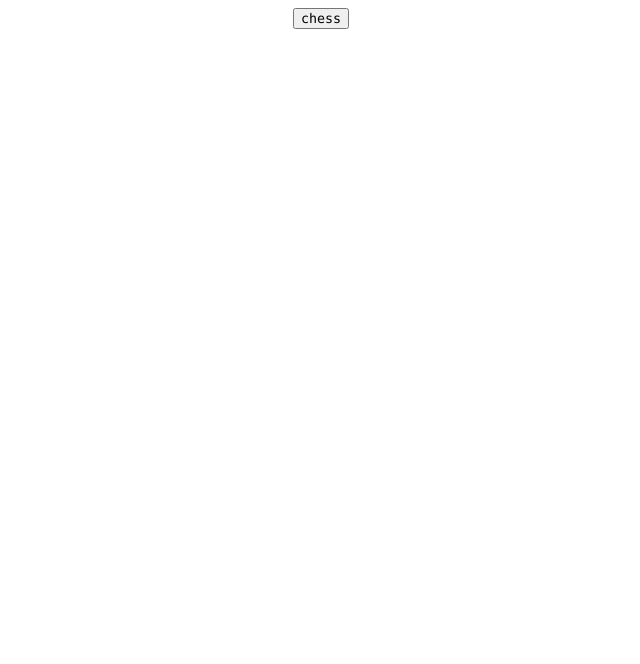
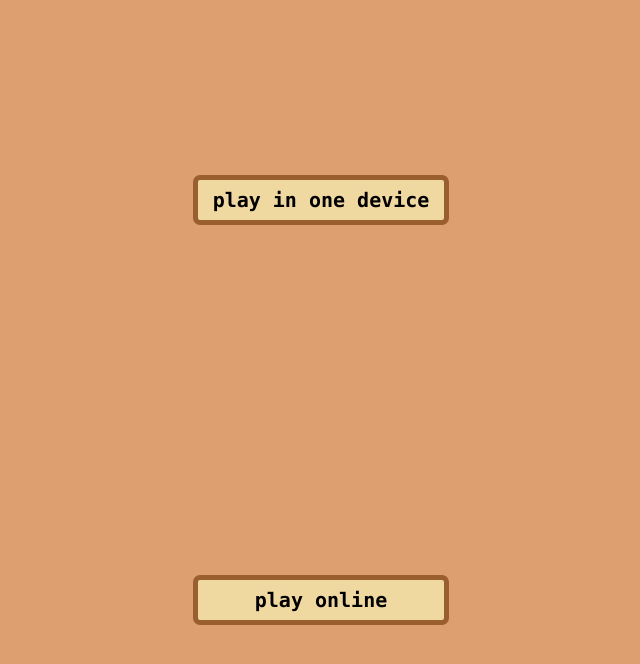
Before and after one commit to feodorbrick-ctrl/chess, a React (Create React App) app: page / in a window 1280 px wide. Shown: the top 664 px of the page, without its empty margins (319-959 px from the left). Built offline with nearby package versions, Linux system fonts and the light colour scheme.

Commit message:
make style home page

```diff
--- a/src/App.js
+++ b/src/App.js
@@ -1,4 +1,4 @@
-import cl from './App.module.css'
+import cl from './styles/App.module.css'
 import AppRouter from "./components/AppRouter";
 
 function App() {
--- a/src/components/UI/gameField/gameField.jsx
+++ b/src/components/UI/gameField/gameField.jsx
@@ -14,6 +14,7 @@ const GameField = () => {
             gridTemplateRows: 'repeat(8, 1fr)',
             border: '3px solid green',
             padding: '2px',
+            backgroundColor: 'white',
         }}>
             {cells.map((value, index) =>
                 <CellComponent key={index.toString()} whichFigureCanStay={cells[index].whichFigureCanStay} i={index} color={cells[index].getColor()} figure={cells[index].figure}/>
--- a/src/pages/chessGameInOneBrowser.jsx
+++ b/src/pages/chessGameInOneBrowser.jsx
@@ -1,13 +1,13 @@
 import React, {useContext} from 'react';
 import GameField from "../components/UI/gameField/gameField";
 import Confetti from "../components/UI/Confitti/confetti";
-import cl from "../App.module.css";
+import cl from "../styles/App.module.css";
 import Context from "../index";
 
 const ChessGameInOneBrowser = () => {
     const {isConfettiVisible, whoIsGoing} = useContext(Context);
     return (
-        <div>
+        <div className={cl.App}>
             <GameField/>
             <Confetti count={100} active={isConfettiVisible}/>
             {isConfettiVisible &&
--- a/src/pages/home.jsx
+++ b/src/pages/home.jsx
@@ -1,11 +1,13 @@
 import React from 'react';
 import {useNavigate} from "react-router-dom";
+import cl from '../styles/homeStyle.module.css'
 
 const Home = () => {
     const navigate = useNavigate();
     return (
-        <div>
-            <button onClick={() => navigate('/chess')}>chess</button>
+        <div className={cl.home}>
+            <button onClick={() => navigate('/chess')}>play in one device</button>
+            <button onClick={() => navigate('/chess')}>play online</button>
         </div>
     );
 };
--- a/src/App.module.css
+++ b/src/styles/App.module.css
@@ -3,10 +3,13 @@
   justify-content: center;
   align-items: center;
   display: flex;
+  background-color: #995F2F;
+  height: 100vh;
 }
 
 * {
   font-family: Consolas, sans-serif;
+  margin: 0;
 }
 
 .winText {
--- /dev/null
+++ b/src/styles/homeStyle.module.css
@@ -0,0 +1,24 @@
+.home {
+    width: 100vw;
+    height: 100vh;
+    background-color: #DD9F6F;
+    display: grid;
+    justify-content: center;
+    align-items: center;
+}
+
+button {
+    width: 20vw;
+    height: 50px;
+    border: #995F2F solid 5px;
+    border-radius: 7px;
+    background-color: #F0D8A1;
+    font-weight: bold;
+    font-size: 20px;
+    cursor: pointer;
+    transition: all 0.2s;
+}
+
+button:hover {
+    filter: brightness(0.8);
+}
```
